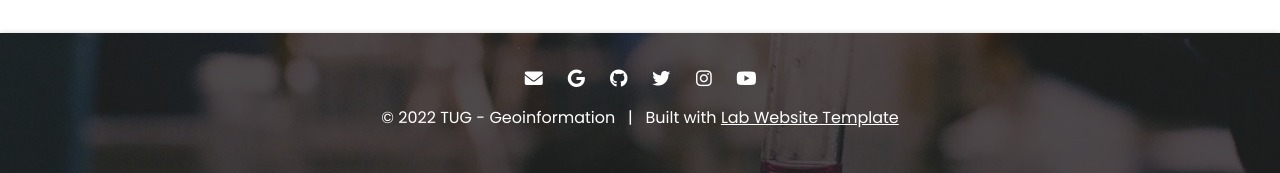
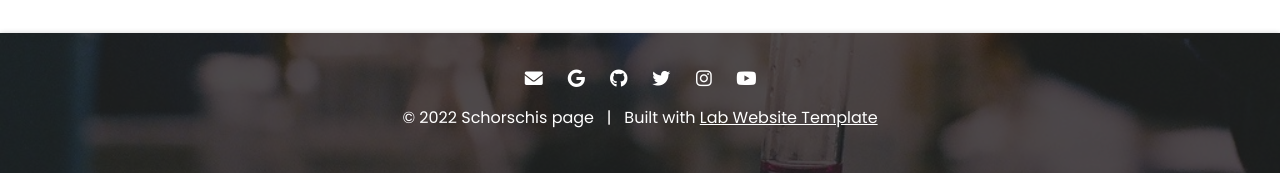
Before and after one commit to geowei1/geowei1.github.io, a Jekyll site: the page built from index.md, in a window 1280 px wide and 900 px high, scrolled down 783 px. Shown: the part 727-900 px from the top of the window. Built offline with Jekyll 4.4.1, drawn with Linux system fonts in a browser that asks for light colours; some of the changed text lies outside the part shown.

Commit message:
Update _config.yaml

```diff
--- a/_config.yaml
+++ b/_config.yaml
@@ -1,7 +1,7 @@
 ### basic settings
 
 # site properties and page defaults
-title: TUG - Geoinformation
+title: Schorschis page
 description: balblabla
 logo: images/logo.svg
 header: images/background.jpg
```
